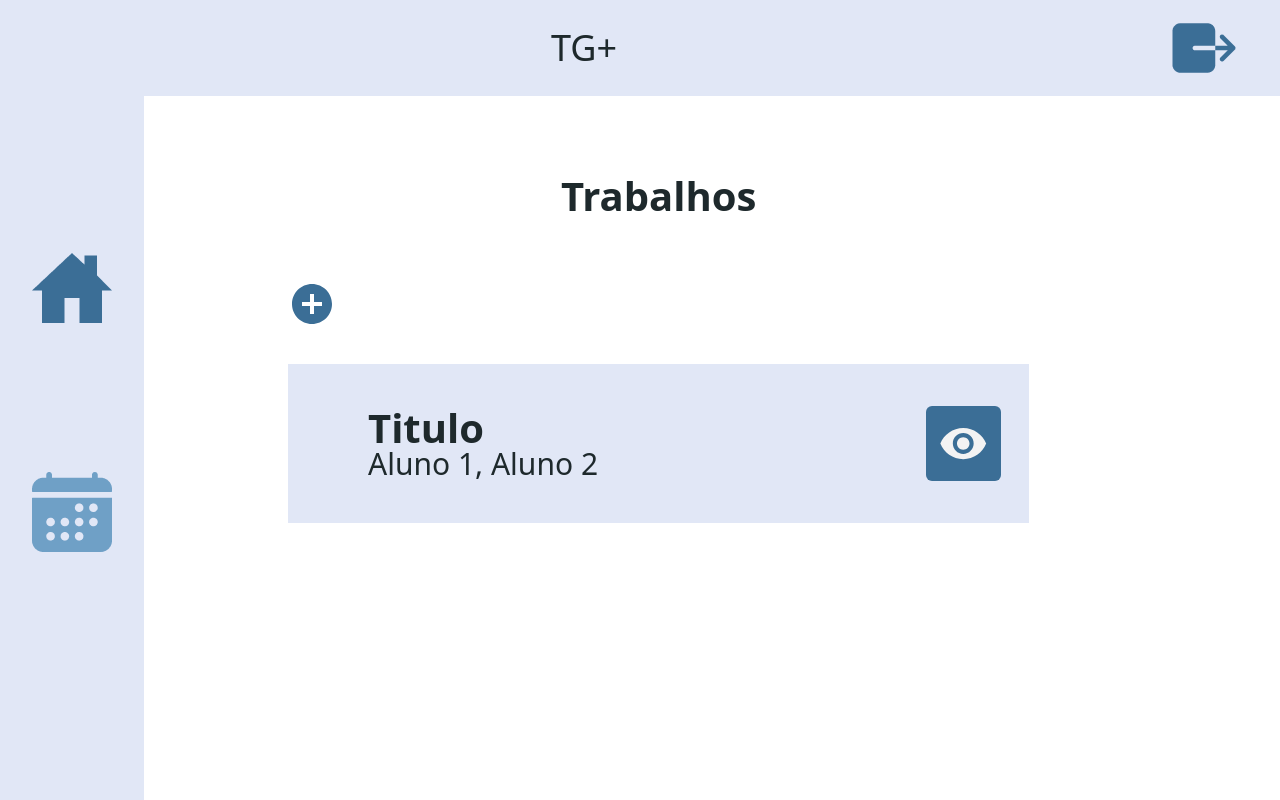
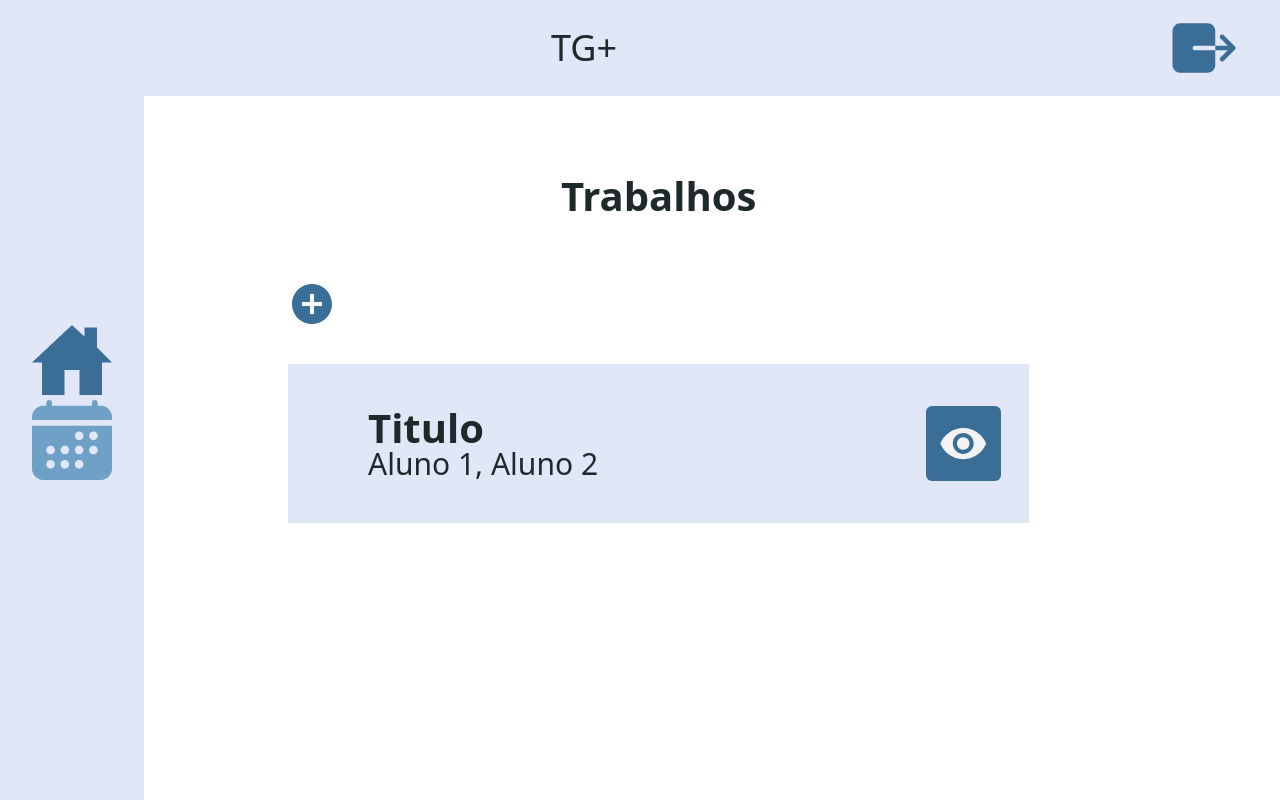
Before and after one commit to mateushilariodias/gerenciadortg, a Next.js app: page /home-screen in a window 1280 px wide. Built offline with nearby package versions, Linux system fonts and the light colour scheme.

Commit message:
change clipPath

```diff
--- a/src/pages/home-screen.tsx
+++ b/src/pages/home-screen.tsx
@@ -8,7 +8,7 @@ export default function HomeScreen() {
         <span className="text-mediumToneBlack py-7 text-center font-normal text-4xl justify-center flex-grow">TG+</span>
         <Image src="/images/exit.png" alt="Icon exit" height={72} width={72} className="flex justify-end mr-10" />
       </header>
-      <nav className="bg-whiteBlueGray col-span-1 flex flex-col justify-center gap-36 h-screen fixed z-20">
+      <nav className="bg-whiteBlueGray col-span-1 flex flex-col justify-center ga h-screen fixed z-20">
         <Image src="/images/home-sharp.png" alt="Icon home-sharp" height={80} width={80} className="mx-8" />
         <Image src="/images/calendar.png" alt="Icon calendar" height={80} width={80} className="mx-8" />
       </nav>
@@ -24,7 +24,7 @@ export default function HomeScreen() {
           </div>
           <div className='bg-mediumToneBlue p-3 rounded-md h-min w-min my-auto mr-7'>
             <svg xmlns="http://www.w3.org/2000/svg" width="51" height="51" viewBox="0 0 51 51" fill="none">
-              <g clip-path="url(#clip0_222_443)">
+              <g clipPath="url(#clip0_222_443)">
                 <path d="M25.2516 9.875C14.835 9.875 5.93913 16.3542 2.33496 25.5C5.93913 34.6458 14.835 41.125 25.2516 41.125C35.6683 41.125 44.5641 34.6458 48.1683 25.5C44.5641 16.3542 35.6683 9.875 25.2516 9.875ZM25.2516 35.9167C19.5016 35.9167 14.835 31.25 14.835 25.5C14.835 19.75 19.5016 15.0833 25.2516 15.0833C31.0016 15.0833 35.6683 19.75 35.6683 25.5C35.6683 31.25 31.0016 35.9167 25.2516 35.9167ZM25.2516 19.25C21.7933 19.25 19.0016 22.0417 19.0016 25.5C19.0016 28.9583 21.7933 31.75 25.2516 31.75C28.71 31.75 31.5016 28.9583 31.5016 25.5C31.5016 22.0417 28.71 19.25 25.2516 19.25Z" fill="#F3F3F3" />
               </g>
               <defs>
```
